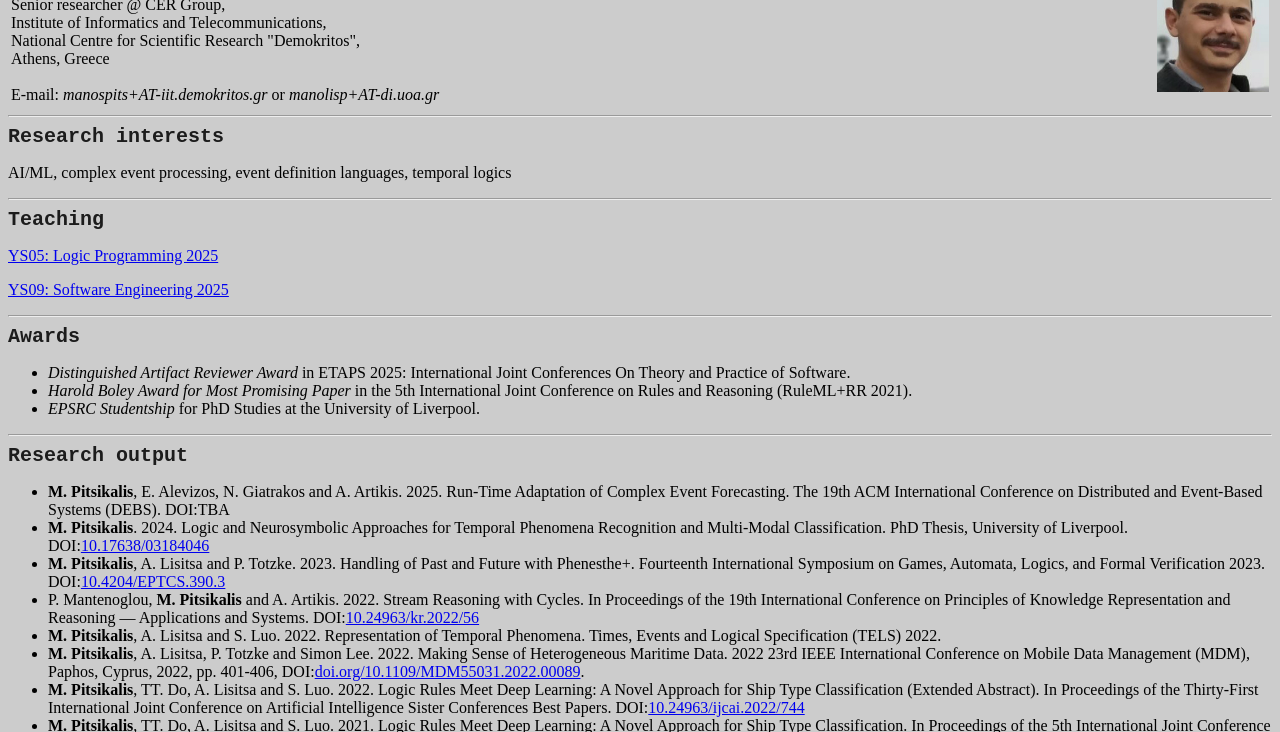
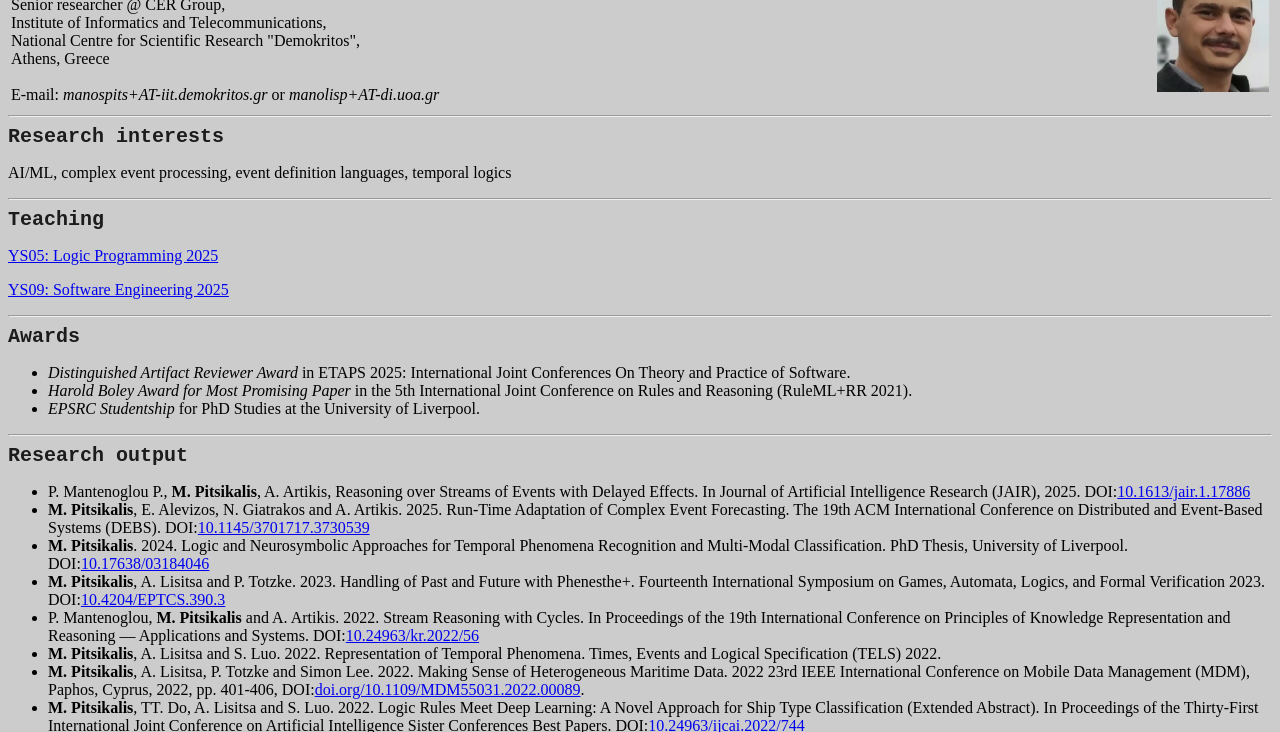
Before and after one commit to manospits/manospits.github.io, a plain HTML site: page index.html in a window 1280 px wide. Shown: the part 67-799 px from the top of the page. Drawn offline with Linux system fonts and the light colour scheme.

Commit message:
Update index.html

```diff
--- a/index.html
+++ b/index.html
@@ -56,7 +56,8 @@
 	Research output
 </b>
 <ul>
-    <li><b>M. Pitsikalis</b>, E. Alevizos, N. Giatrakos and A. Artikis. 2025. Run-Time Adaptation of Complex Event Forecasting. The 19th ACM International Conference on Distributed and Event-Based Systems (DEBS).  DOI:TBA </li>
+	<li> P. Mantenoglou P., <b>M. Pitsikalis</b>, A. Artikis, Reasoning over Streams of Events with Delayed Effects. In Journal of Artificial Intelligence Research (JAIR), 2025.  DOI:<a href="https://doi.org/10.1613/jair.1.17886">10.1613/jair.1.17886</a> </li>
+    <li><b>M. Pitsikalis</b>, E. Alevizos, N. Giatrakos and A. Artikis. 2025. Run-Time Adaptation of Complex Event Forecasting. The 19th ACM International Conference on Distributed and Event-Based Systems (DEBS).  DOI:<a href="https://doi.org/10.1145/3701717.3730539">10.1145/3701717.3730539</a> </li>
     <li><b>M. Pitsikalis</b>. 2024. Logic and Neurosymbolic Approaches for Temporal Phenomena Recognition and Multi-Modal Classification. PhD Thesis, University of Liverpool. DOI:<a href="https://doi.org/10.17638/03184046">10.17638/03184046</a> </li>
     <li><b>M. Pitsikalis</b>, A. Lisitsa and P. Totzke. 2023. Handling of Past and Future with Phenesthe+. Fourteenth International Symposium on
 Games, Automata, Logics, and Formal Verification 2023.  DOI:<a href=" https://dx.doi.org/10.4204/EPTCS.390.3">10.4204/EPTCS.390.3</a> </li>
```
